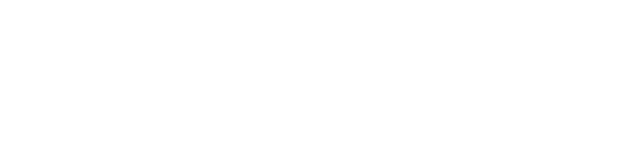
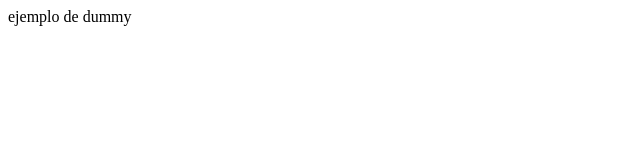
Before and after one commit to gusdanramirez/AccessibilitySamples, a plain HTML site: page index.html in a window 1280 px wide. Shown: the whole page, without its empty margins (0-640 px from the left). Drawn offline with Linux system fonts and the light colour scheme.

Commit message:
remove tag

```diff
--- a/index.html
+++ b/index.html
@@ -2,5 +2,5 @@
 <head>
 	<title> prueba </title>	</head>
 	<body>
-		<p< ejemplo de dummy</p>
+		<p>ejemplo de dummy</p>
 	</body>
```
